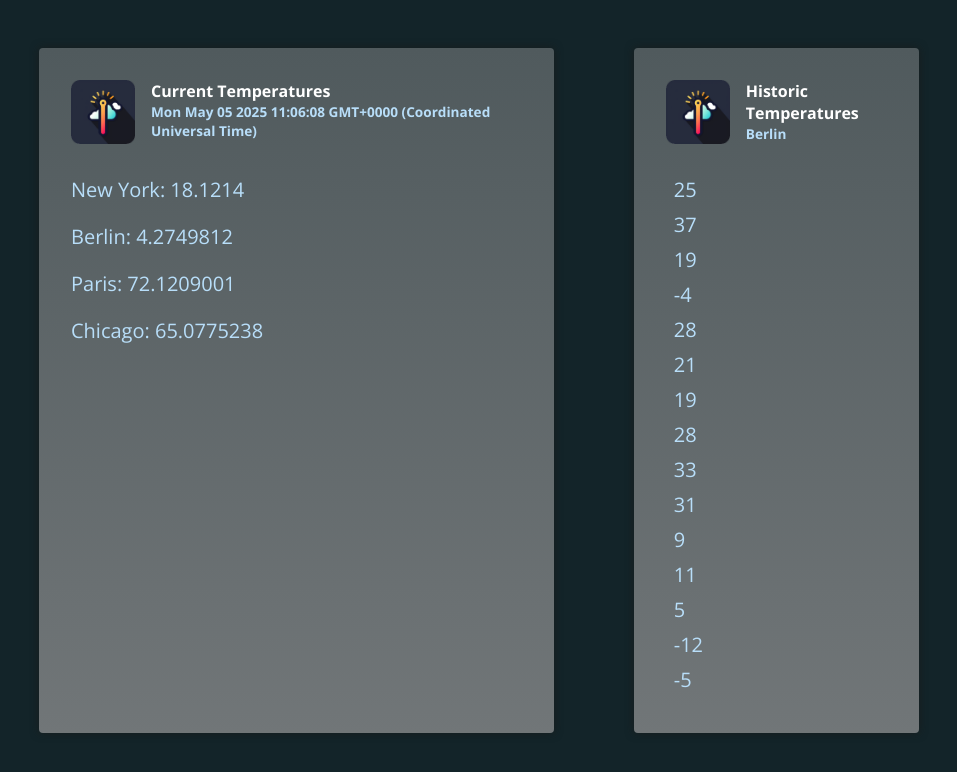
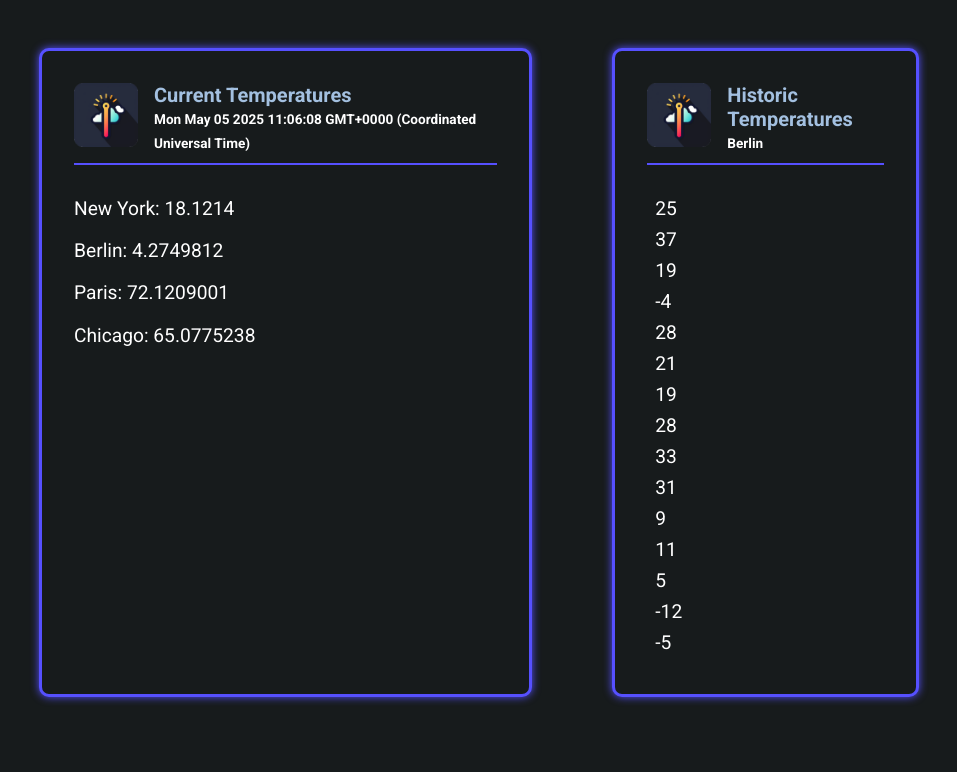
Before and after one commit to Apozsgai97/ng-pipes, an Angular app: page / in a window 1280 px wide. Shown: the top 772 px of the page, without its empty margins (161-1118 px from the left). Built offline with nearby package versions, Linux system fonts and the light colour scheme.

Commit message:
Update styles.css to enhance typography and color scheme

```diff
--- a/src/styles.css
+++ b/src/styles.css
@@ -1,19 +1,19 @@
 /* You can add global styles to this file, and also import other style files */
 
-@import url("https://fonts.googleapis.com/css2?family=Open+Sans:ital,wght@0,300..800;1,300..800&display=swap");
+@import url('https://fonts.googleapis.com/css2?family=Playfair+Display&family=Poppins:wght@400;700&family=Roboto:ital,wght@0,100..900;1,100..900&display=swap');
 
 * {
   box-sizing: border-box;
 }
 
 html {
-  font-family: "Open Sans", sans-serif;
+  font-family: "Roboto", sans-serif;
 }
 
 body {
   margin: 0;
-  background-color: #132429;
-  color: #b8def9;
+  background-color: #171b1c;
+  color: #ffffff;
 }
 
 main {
@@ -25,10 +25,11 @@ main {
 
 .temperatures {
   padding: 2rem;
-  border-radius: 4px;
-  background: linear-gradient(#505a5d, #717678);
-  font-size: 1.25rem;
-  box-shadow: 0 0 8px rgba(25, 25, 24, 0.7)
+  border-radius: 10px;
+  background:#171b1c;
+  font-size: 1.2rem;
+  box-shadow: 0 0 8px #5650ff;
+  border: 3px solid #5650ff;
 }
 
 .temperatures header {
@@ -36,17 +37,20 @@ main {
   gap: 1rem;
   align-items: flex-start;
   margin-bottom: 2rem;
+  border-bottom: #5650ff 2px solid;
+  line-height: 1.5rem;
 }
 
 .temperatures img {
   width: 4rem;
   height: 4rem;
+  margin-bottom: 1rem;
 }
 
 .temperatures h2 {
   text-align: left;
-  font-size: 1rem;
-  color: #ffffff;
+  font-size: 1.25rem;
+  color: #a3c0e0;
   margin: 0;
 }
 
```
